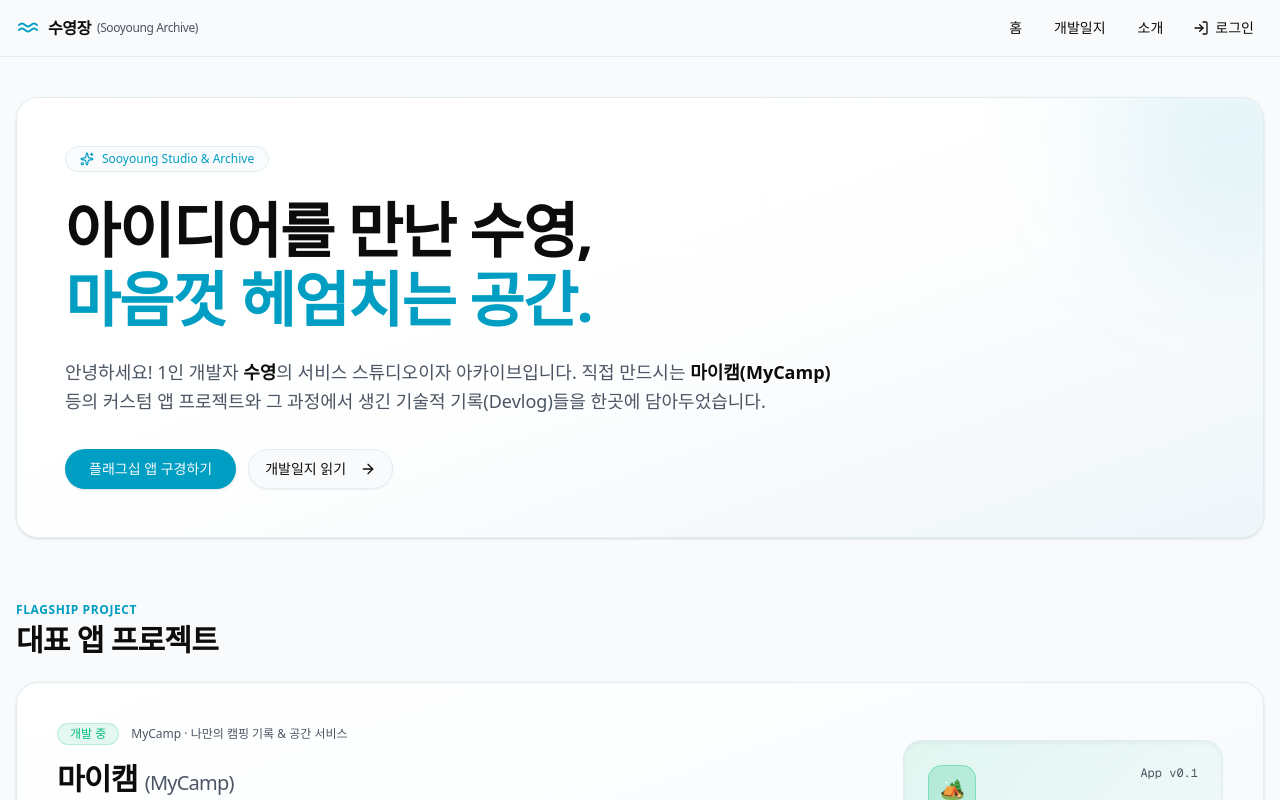
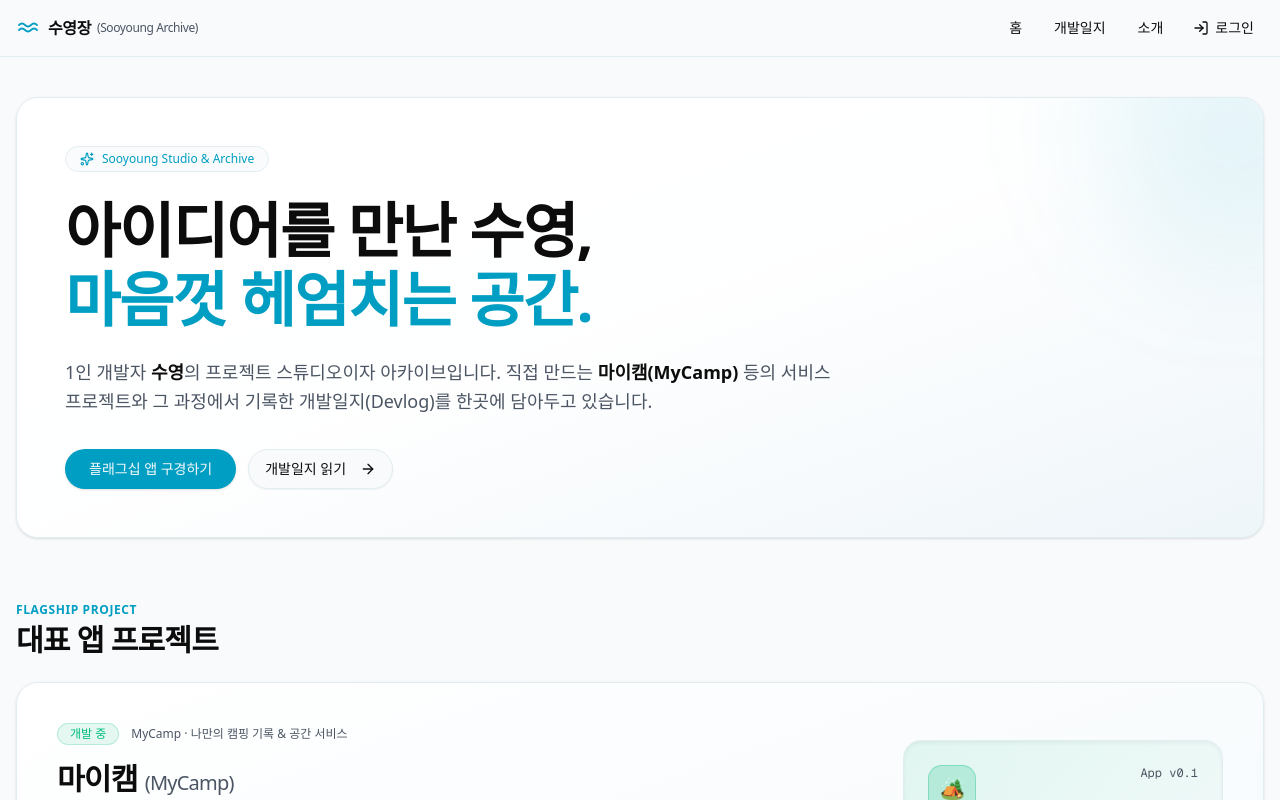
Before and after one commit to sooyoung159/sooyoung-archive, a Next.js app: page / in a window 1280 px wide. Shown: the top 800 px of the page. Built offline with nearby package versions, Linux system fonts and the light colour scheme; no server answers; the database is empty.

Commit message:
fix: Naturalize copywriting phrasing on homepage (remove 3rd person honorifics)

```diff
--- a/src/app/(main)/page.tsx
+++ b/src/app/(main)/page.tsx
@@ -62,9 +62,9 @@ export default async function HomePage() {
             <span className="text-primary">마음껏 헤엄치는 공간.</span>
           </h1>
           <p className="text-base sm:text-lg text-muted-foreground leading-relaxed">
-            안녕하세요! 1인 개발자 <strong className="text-foreground">수영</strong>의 서비스 스튜디오이자 아카이브입니다.
-            직접 만드시는 <strong className="text-foreground">마이캠(MyCamp)</strong> 등의 커스텀 앱 프로젝트와
-            그 과정에서 생긴 기술적 기록(Devlog)들을 한곳에 담아두었습니다.
+            1인 개발자 <strong className="text-foreground">수영</strong>의 프로젝트 스튜디오이자 아카이브입니다.
+            직접 만드는 <strong className="text-foreground">마이캠(MyCamp)</strong> 등의 서비스 프로젝트와
+            그 과정에서 기록한 개발일지(Devlog)를 한곳에 담아두고 있습니다.
           </p>
           <div className="flex flex-wrap items-center gap-3 pt-2">
             <Button size="lg" asChild className="rounded-full shadow-sm">
```
